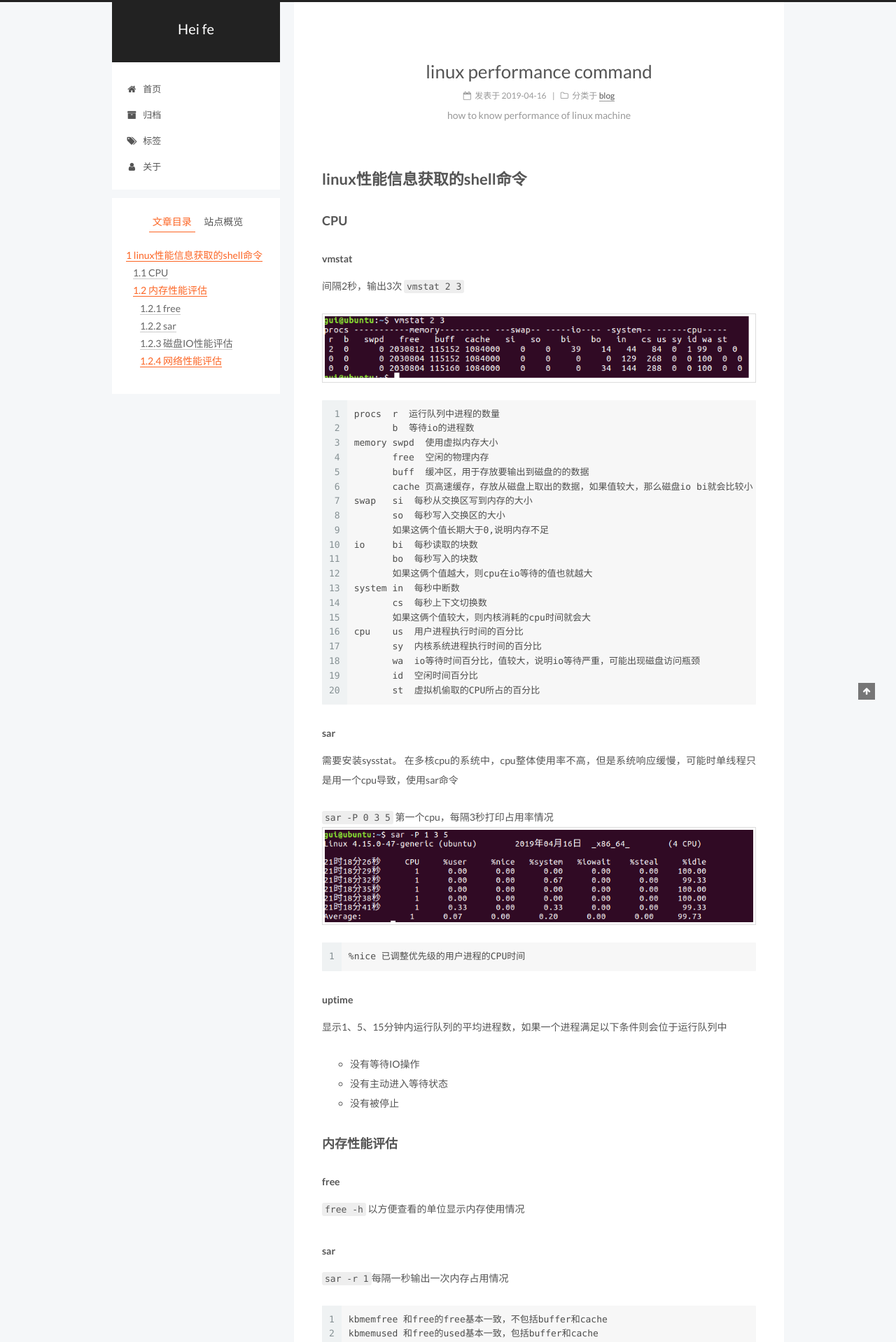
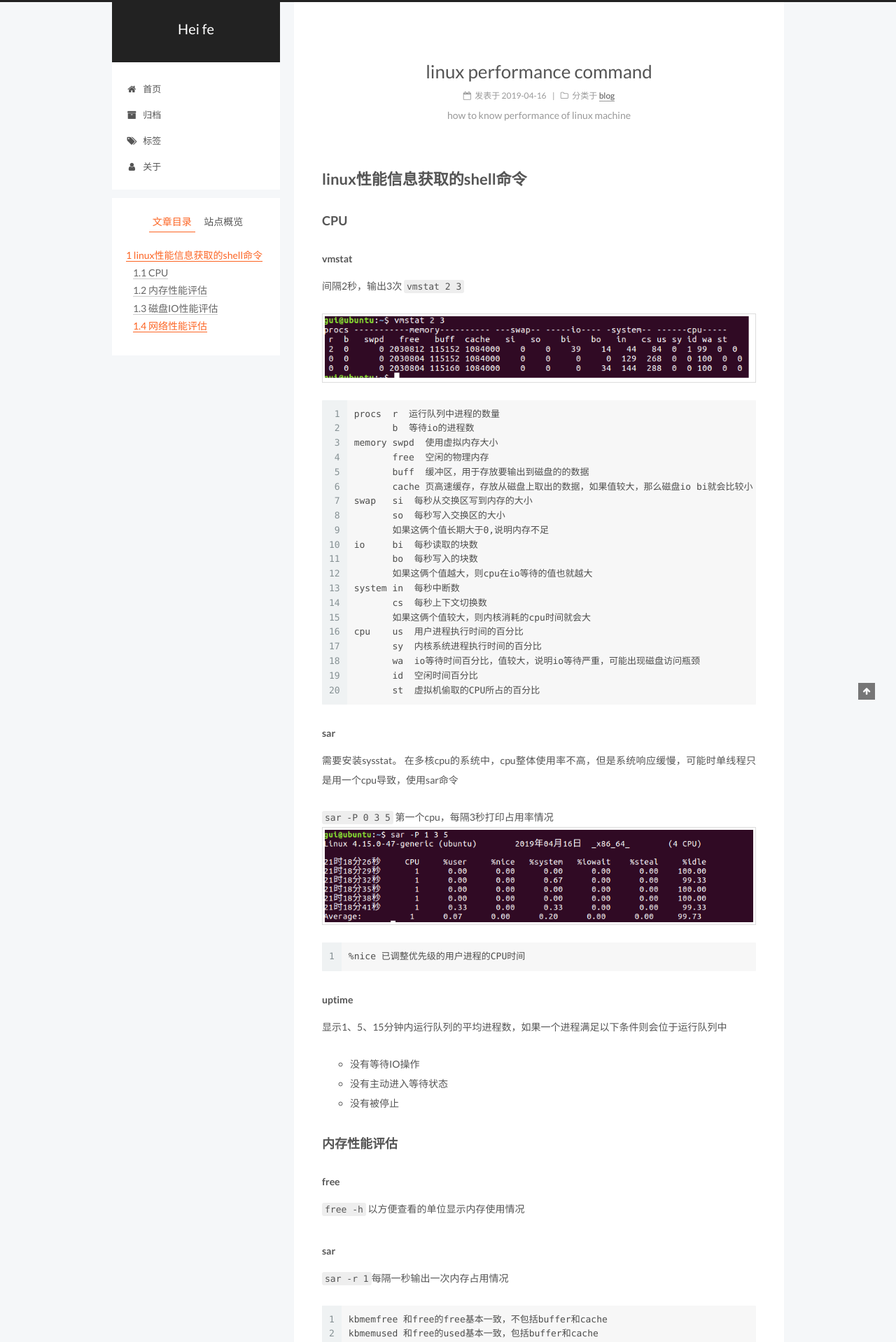
Before and after one commit to tuobashaoli/tuobashaoli.github.io, a Jekyll site: the page built from _posts/2019-04-16-linux-performance.markdown, in a window 1280 px wide. Shown: the top 1918 px of the page at 70% size. Built offline with Jekyll 4.4.1, drawn with Linux system fonts in a browser that asks for light colours; comment, search, counter and statistics services are not loaded.

````diff
--- a/_posts/2019-04-16-linux-performance.markdown
+++ b/_posts/2019-04-16-linux-performance.markdown
@@ -80,7 +80,7 @@ kbcommit 保证当前系统所需要的内存
 %commit 这个值是kbcommit与内存总量(包括swap)的一个百分比
 ```
 
-##### 磁盘IO性能评估
+### 磁盘IO性能评估
 
 `sar -d 1 -p` 每隔一秒打印块设备的io信息
 
@@ -100,7 +100,7 @@ svctm 系统处理每次请求的平均时间，不包括在请求队列中消
 `iostat -d 1`
 
 
-##### 网络性能评估
+### 网络性能评估
 
 `sar -n DEV|EDEV|SOCK|FULL 2 3` 查看网络接口|网络错误统计|套接字|所有信息，每个2每秒打印一次，打印3次
 
````
